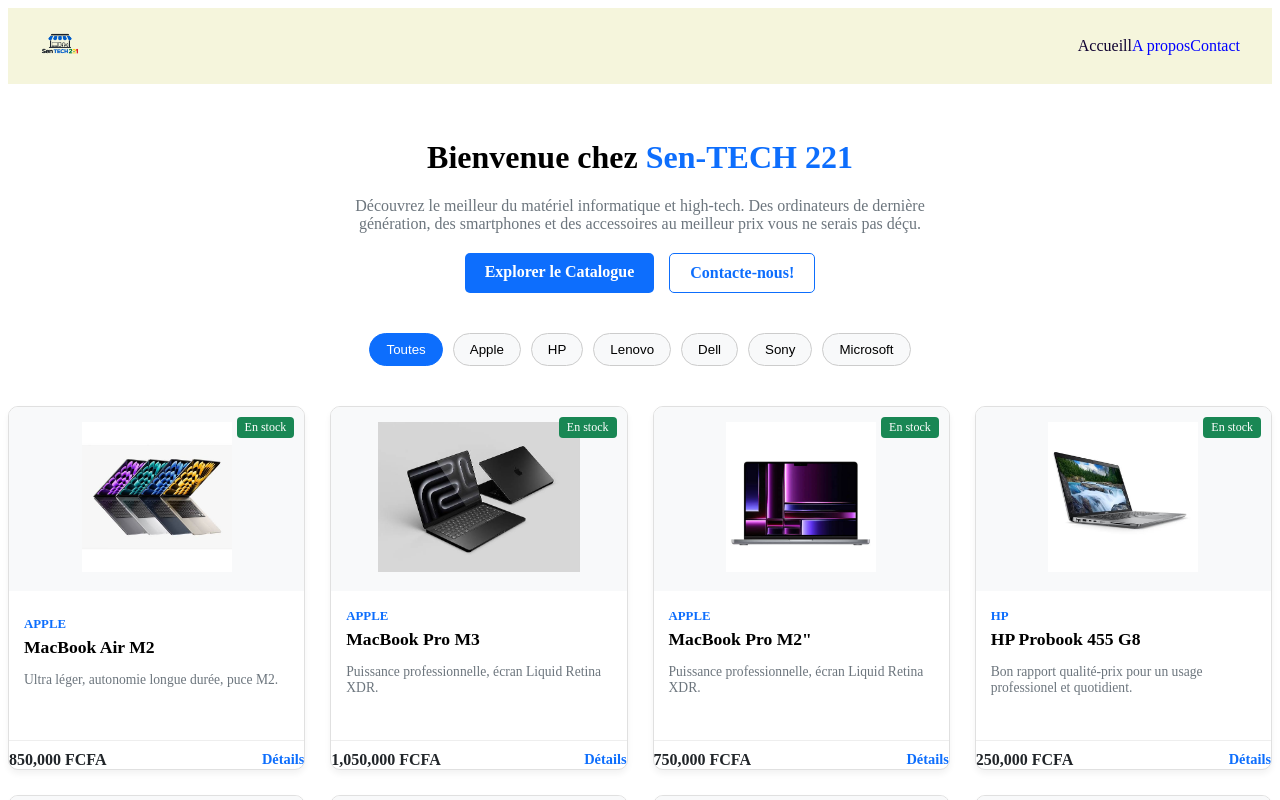
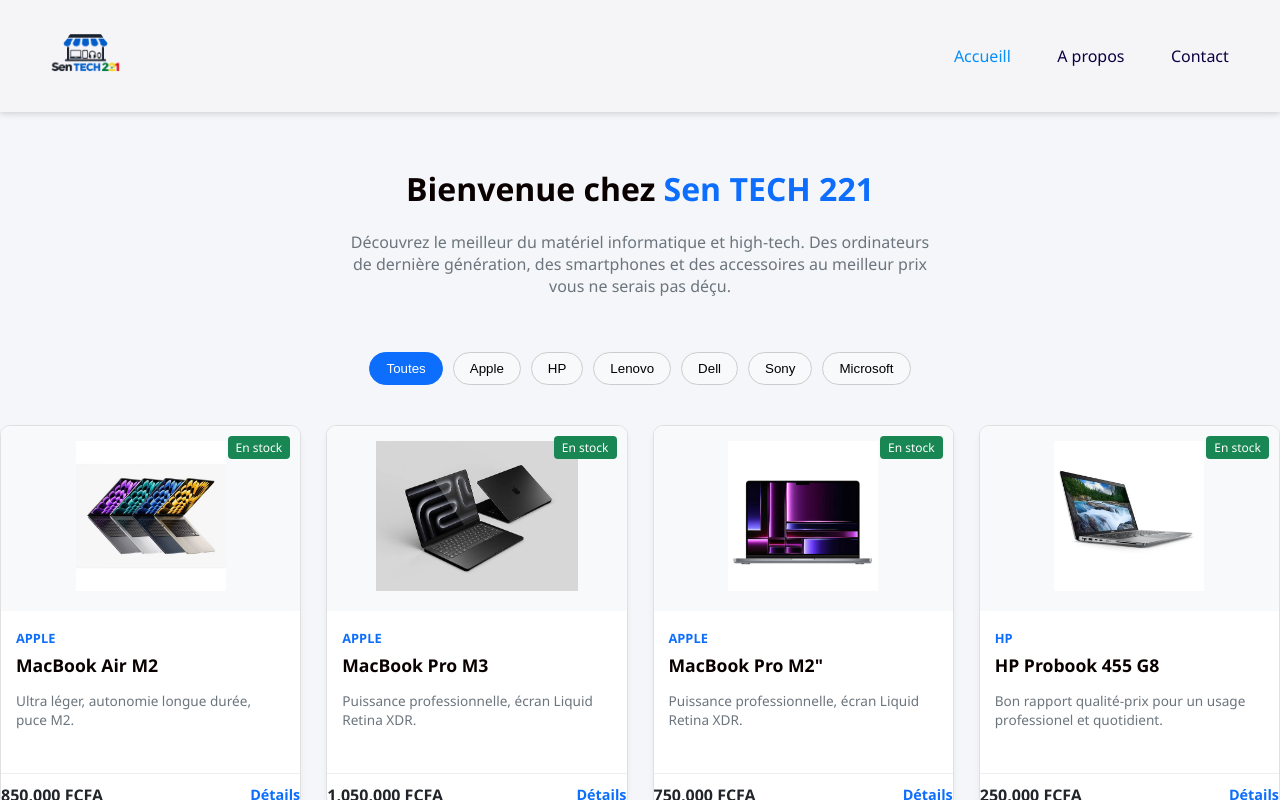
Before and after one commit to makhafallcisse/Sen-TECH-221-, an Angular app: page / in a window 1280 px wide. Shown: the top 800 px of the page. Built offline with nearby package versions, Linux system fonts and the light colour scheme.

Commit message:
modifications du style de la navbar et du footer

```diff
--- a/src/app/components/footer/footer.scss
+++ b/src/app/components/footer/footer.scss
@@ -1,6 +1,6 @@
 .footer {
-    background-color: #1a1a2e;
-    color:#aaa ;
+    background-color:var(--blanc);
+    color: var(--bleu-marine);
     text-align: center;
     padding: 1.2rem;
     font-size: 0.85rem;
--- a/src/app/components/navbar/navbar.scss
+++ b/src/app/components/navbar/navbar.scss
@@ -1,33 +1,64 @@
 .navbar {
-    display: flex;
-    justify-content: space-between;
-    align-items: center;
-    padding: 1rem 2rem;
-    background-color: beige;
-    color: blue;
+  display: flex;
+  justify-content: space-between;
+  align-items: center;
+  padding: 1rem 3rem;
+  background-color: #f5f5f8;
+  box-shadow: 0 2px 6px rgba(0, 0, 0, 0.15);
+}
+
+.navbar-logo {
+  display: flex;
+  align-items: center;
 }
 
 .logo-img {
-  height: 40px;
+  height: 75px;
   width: auto;
 }
 
 .navbar-liens {
   list-style: none;
   display: flex;
+  gap: 2.5rem;
   margin: 0;
   padding: 0;
+
 }
 
 .navbar-liens a {
-  color:blue;
+  color: var(--bleu-marine);
   text-decoration: none;
-  gap: 1.8rem;
   font-weight: 500;
-  transition: color 0.2s;
+  font-size: 1rem;
+  padding: 0.4rem 0.2rem;
+  position: relative;
+  transition: color 0.2s ease;
 }
+
 
 .navbar-liens a:hover,
 .navbar-liens a.actif {
-  color:rgb(14, 1, 48);
+  color: var(--bleu-clair);
 }
+
+.navbar-liens a:hover::after,
+.navbar-liens a.actif::after {
+  width: 100%;
+}
+
+// Rend la navbar utilisable aussi sur petit écran (mobile),
+
+@media (max-width: 640px) {
+  .navbar {
+    flex-direction: column;
+    gap: 1rem;
+    padding: 1rem 1.5rem;
+  }
+
+  .navbar-liens {
+    gap: 1.5rem;
+    flex-wrap: wrap;
+    justify-content: center;
+  }
+}
--- a/src/app/pages/accueil/accueil.html
+++ b/src/app/pages/accueil/accueil.html
@@ -1,13 +1,10 @@
 <div class="hero-container">
     <div class="hero-content">
-        <h1>Bienvenue chez <span>Sen-TECH 221</span></h1>
+        <h1>Bienvenue chez <span>Sen TECH 221</span></h1>
         <p class="description">
             Découvrez le meilleur du matériel informatique et high-tech. Des ordinateurs de dernière génération, des smartphones et des accessoires au meilleur prix vous ne serais pas déçu.
         </p>
-        <div class="hero-buttons">
-            <a routerLink="/produits" class="btn btn-primary">Explorer le Catalogue</a>
-            <a routerLink="/contact" class="btn btn-outline">Contacte-nous!</a>
-        </div>
+
     </div>
 </div>
 
--- a/src/styles.scss
+++ b/src/styles.scss
@@ -1 +1,26 @@
-/* You can add global styles to this file, and also import other style files */
+
+/* PALETTE DE COULEURS DU SITE — Sen-TECH221
+ Ces variables sont utilisables dans TOUS les
+ fichiers .scss du projet, sans import nécessaire */
+
+:root {
+  --bleu-marine: #0b0141;     // couleur principale foncée (navbar, footer, titres)
+  --bleu-clair: #068ff9;      // couleur d'accent (liens actifs, boutons, survol)
+  --bleu-tres-clair: #eaf2fb; // fond léger, sections claires
+  --blanc: #ffffff;           // texte sur fond foncé, fonds de cartes
+  --gris-texte: #0a0000;      // texte secondaire (descriptions)
+  --gris-clair: #f4f6f9;      // fond général de page
+
+  // Couleurs de statut, à garder cohérentes partout (stock produit)
+  --vert-stock: #1e9c74;
+  --vert-stock-fond: #e6f9f2;
+  --rouge-rupture: #d64545;
+  --rouge-rupture-fond: #fdecea;
+}
+
+body {
+  background-color: var(--gris-clair);
+  color: var(--gris-texte);
+  font-family: 'Segoe UI', system-ui, -apple-system, sans-serif;
+  margin: 0;
+}
```
